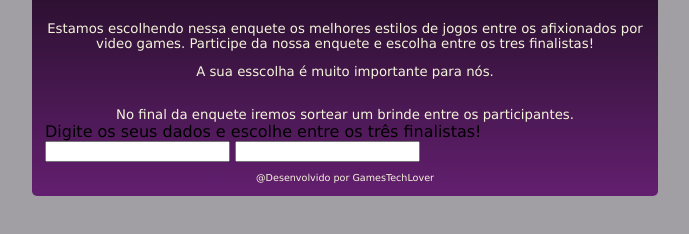
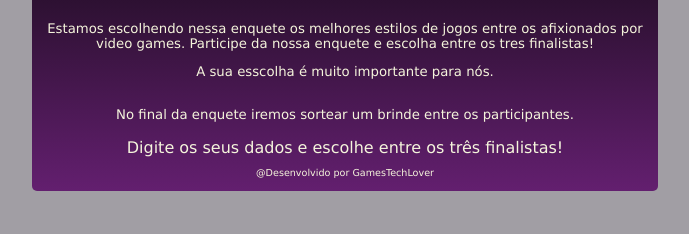
Before and after one commit to GabeOliver203/BootcampDevJr-Projeto-Games-Lovers, a plain HTML site: page Index.html in a window 1280 px wide. Shown: the part 58-292 px from the top of the page, without its empty margins (295-984 px from the left). Drawn offline with Linux system fonts and the light colour scheme.

Commit message:
closes #3 - fontes e textos

```diff
--- a/Index.html
+++ b/Index.html
@@ -21,12 +21,9 @@
                 No final da enquete iremos sortear um brinde entre os participantes.
             </div>
 
-            <div>
+            <div class="title-votação">
                 Digite os seus dados e escolhe entre os três finalistas!
             </div>
-
-            <input type=" text">
-            <input type="email">
 
             <footer>
                 @Desenvolvido por GamesTechLover
--- a/style.css
+++ b/style.css
@@ -28,6 +28,7 @@ body
     color:beige;
     text-align: center;
     font-size: 0.83rem;
+    margin-bottom: 1rem;
 }
 
 footer
@@ -37,3 +38,10 @@ footer
     font-size: 0.6rem;
     margin-top: 0.6rem;
 }
+
+.title-votação
+{
+    color: beige;
+    font-size: 1rem;
+    text-align: center;
+}
```
